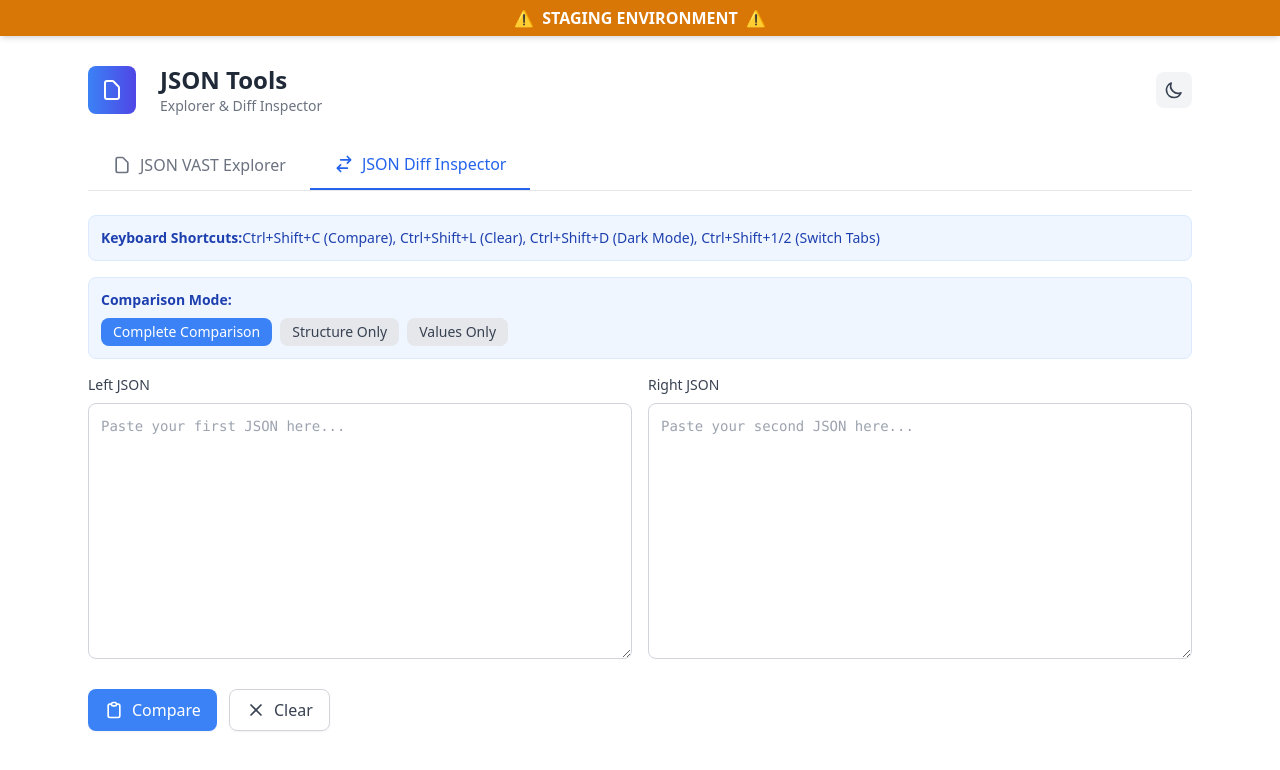
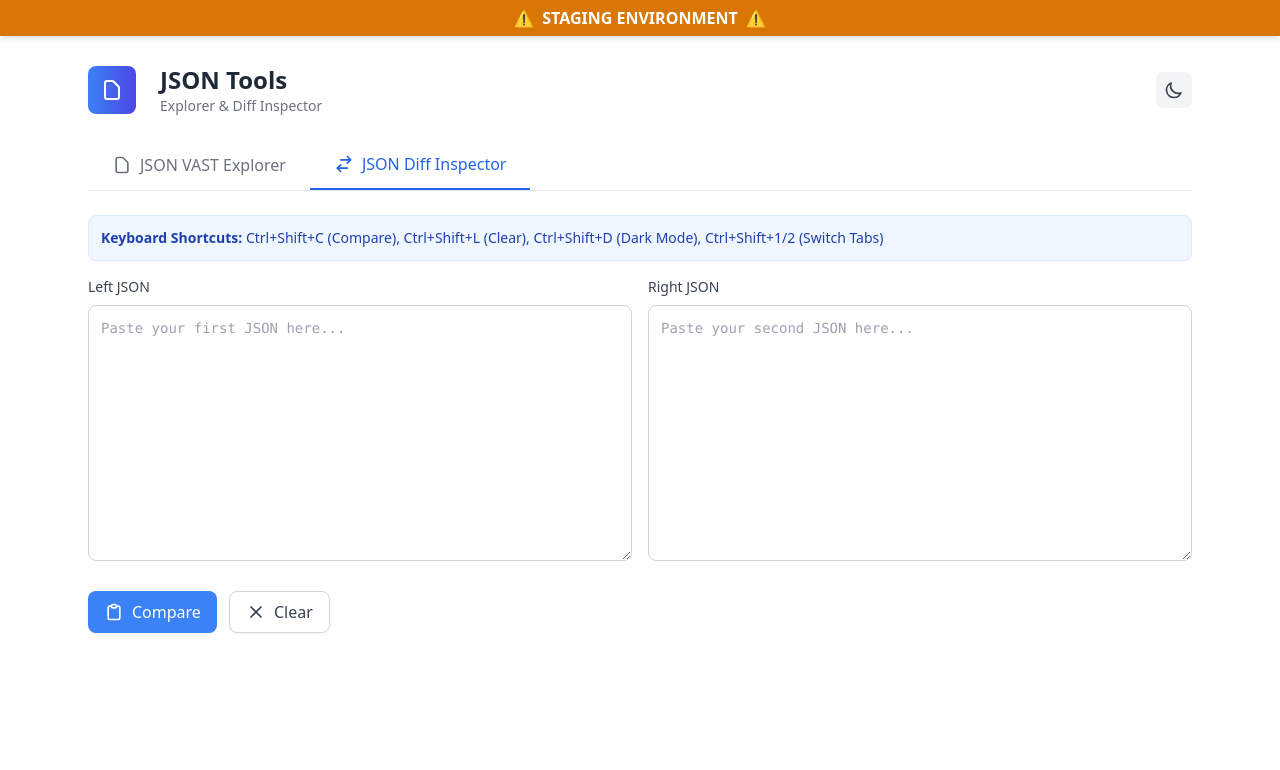
Before and after one commit to christianbernecker/adtech-toolbox, a React (Vite) app in the folder json-explorer/: page /json-explorer in a window 1280 px wide. Both pictures are taken after a click on the button "JSON Diff Inspector". Shown: the top 770 px of the page. Built offline with nearby package versions, Linux system fonts and the light colour scheme.

Commit message:
Add history functionality to JsonDiffInspector

```diff
--- a/json-explorer/src/components/JsonDiffInspector/JsonDiffInspector.jsx
+++ b/json-explorer/src/components/JsonDiffInspector/JsonDiffInspector.jsx
@@ -1,7 +1,8 @@
 import React, { useRef, useState, useCallback, useMemo } from 'react';
 import useHighlighter from '../../hooks/useHighlighter';
+import HistoryItem from '../JsonVastExplorer/HistoryItem';
 
-const JsonDiffInspector = React.memo(({ isDarkMode }) => {
+const JsonDiffInspector = React.memo(({ isDarkMode, history, setHistory, showHistory, setShowHistory }) => {
   // Refs for content
   const leftContentRef = useRef(null);
   const rightContentRef = useRef(null);
@@ -15,6 +16,17 @@ const JsonDiffInspector = React.memo(({ isDarkMode }) => {
 
   // Custom hook for syntax highlighting
   const { highlightJson } = useHighlighter();
+
+  // Restore comparison from history
+  const restoreFromHistory = useCallback((item) => {
+    if (item.type === 'comparison') {
+      setLeftJsonInput(JSON.stringify(item.leftJson, null, 2));
+      setRightJsonInput(JSON.stringify(item.rightJson, null, 2));
+      setComparisonResult(item.result);
+      setComparisonMode(item.mode);
+      setShowHistory(false);
+    }
+  }, [setShowHistory]);
 
   // Optimized function to add line numbers
   const addLineNumbers = useCallback((html, type) => {
@@ -143,11 +155,23 @@ const JsonDiffInspector = React.memo(({ isDarkMode }) => {
 
       setComparisonResult(result);
       setError('');
+
+      // Add to history
+      const newHistoryItem = {
+        type: 'comparison',
+        leftJson,
+        rightJson,
+        result,
+        mode: comparisonMode,
+        timestamp: new Date().getTime()
+      };
+
+      setHistory(prev => [newHistoryItem, ...prev].slice(0, 10));
     } catch (err) {
       setError(`Parsing error: ${err.message}`);
       setComparisonResult(null);
     }
-  }, [leftJsonInput, rightJsonInput, comparisonMode, findStructuralDifferences, findValueDifferences]);
+  }, [leftJsonInput, rightJsonInput, comparisonMode, findStructuralDifferences, findValueDifferences, setHistory]);
 
   // Handle input changes
   const handleLeftInputChange = useCallback((e) => {
@@ -380,62 +404,39 @@ const JsonDiffInspector = React.memo(({ isDarkMode }) => {
 
   return (
     <div className="w-full">
-      <div className="mb-4">
-        <div className={`mb-4 p-3 rounded-lg text-sm ${
-          isDarkMode ? 'bg-gray-800 text-gray-300 border border-gray-700' : 'bg-blue-50 text-blue-800 border border-blue-100'
+      {/* History Panel */}
+      {showHistory && (
+        <div className={`mb-6 p-4 border rounded-lg shadow-sm ${
+          isDarkMode
+            ? 'bg-gray-800 border-gray-700'
+            : 'bg-white border-gray-200'
         }`}>
-          <strong>Comparison Mode:</strong>
-          <div className="mt-2 flex flex-wrap gap-2">
-            <label className={`flex items-center cursor-pointer ${
-              comparisonMode === 'both'
-                ? isDarkMode ? 'bg-blue-600 text-white' : 'bg-blue-500 text-white'
-                : isDarkMode ? 'bg-gray-700 text-gray-300' : 'bg-gray-200 text-gray-700'
-            } px-3 py-1 rounded-lg`}>
-              <input
-                type="radio"
-                name="comparisonMode"
-                value="both"
-                checked={comparisonMode === 'both'}
-                onChange={() => setComparisonMode('both')}
-                className="sr-only"
-              />
-              <span>Complete Comparison</span>
-            </label>
-            <label className={`flex items-center cursor-pointer ${
-              comparisonMode === 'structure'
-                ? isDarkMode ? 'bg-blue-600 text-white' : 'bg-blue-500 text-white'
-                : isDarkMode ? 'bg-gray-700 text-gray-300' : 'bg-gray-200 text-gray-700'
-            } px-3 py-1 rounded-lg`}>
-              <input
-                type="radio"
-                name="comparisonMode"
-                value="structure"
-                checked={comparisonMode === 'structure'}
-                onChange={() => setComparisonMode('structure')}
-                className="sr-only"
-              />
-              <span>Structure Only</span>
-            </label>
-            <label className={`flex items-center cursor-pointer ${
-              comparisonMode === 'values'
-                ? isDarkMode ? 'bg-blue-600 text-white' : 'bg-blue-500 text-white'
-                : isDarkMode ? 'bg-gray-700 text-gray-300' : 'bg-gray-200 text-gray-700'
-            } px-3 py-1 rounded-lg`}>
-              <input
-                type="radio"
-                name="comparisonMode"
-                value="values"
-                checked={comparisonMode === 'values'}
-                onChange={() => setComparisonMode('values')}
-                className="sr-only"
-              />
-              <span>Values Only</span>
-            </label>
-          </div>
+          <div className="flex items-center justify-between mb-3">
+            <h2 className={`text-lg font-semibold ${isDarkMode ? 'text-gray-100' : 'text-gray-800'}`}>Comparison History</h2>
           </div>
 
-        {/* JSON Inputs */}
-        <div className="flex flex-row space-x-4">
+          {history.length === 0 ? (
+            <div className={`text-center p-4 ${isDarkMode ? 'text-gray-400' : 'text-gray-500'}`}>No history entries</div>
+          ) : (
+            <div className="max-h-80 overflow-y-auto">
+              {history
+                .filter(item => item.type === 'comparison')
+                .map((item, index) => (
+                  <HistoryItem
+                    key={index}
+                    item={item}
+                    index={index}
+                    onRestore={restoreFromHistory}
+                    isDarkMode={isDarkMode}
+                  />
+                ))}
+            </div>
+          )}
+        </div>
+      )}
+
+      <div className="grid grid-cols-1 lg:grid-cols-2 gap-4 mb-4">
+        {/* Left side input */}
         <div className="flex-1">
           <h3 className={`text-sm font-medium mb-2 ${isDarkMode ? 'text-gray-300' : 'text-gray-700'}`}>Left JSON</h3>
           <textarea
@@ -492,7 +493,6 @@ const JsonDiffInspector = React.memo(({ isDarkMode }) => {
           </svg>
           Clear
         </button>
-        </div>
       </div>
 
       {/* Error message */}
--- a/json-explorer/src/components/JsonToolsApp.jsx
+++ b/json-explorer/src/components/JsonToolsApp.jsx
@@ -88,7 +88,7 @@ function JsonToolsApp() {
       <div className={`mb-4 p-3 rounded-lg text-sm ${
         isDarkMode ? 'bg-gray-800 text-gray-300 border border-gray-700' : 'bg-blue-50 text-blue-800 border border-blue-100'
       }`}>
-        <strong>Keyboard Shortcuts:</strong>
+        <strong>Keyboard Shortcuts: </strong>
         {activeTab === 'explorer' ? (
           <span>
             Ctrl+Shift+F (Format),
@@ -119,6 +119,10 @@ function JsonToolsApp() {
       ) : (
         <JsonDiffInspector
           isDarkMode={isDarkMode}
+          history={history}
+          setHistory={setHistory}
+          showHistory={showHistory}
+          setShowHistory={setShowHistory}
         />
       )}
       </div>
```
Lines whose indentation alone changed are shown as unchanged.
